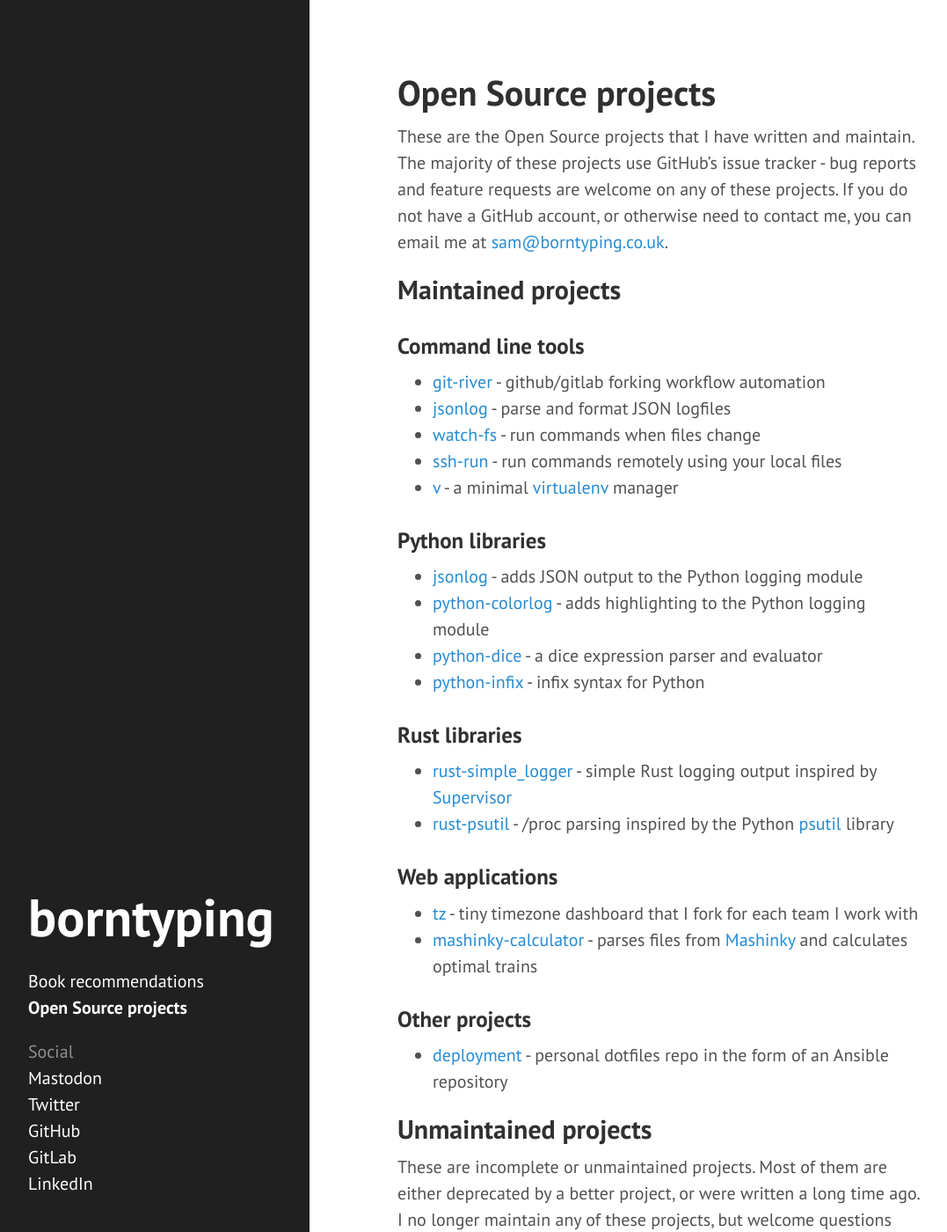
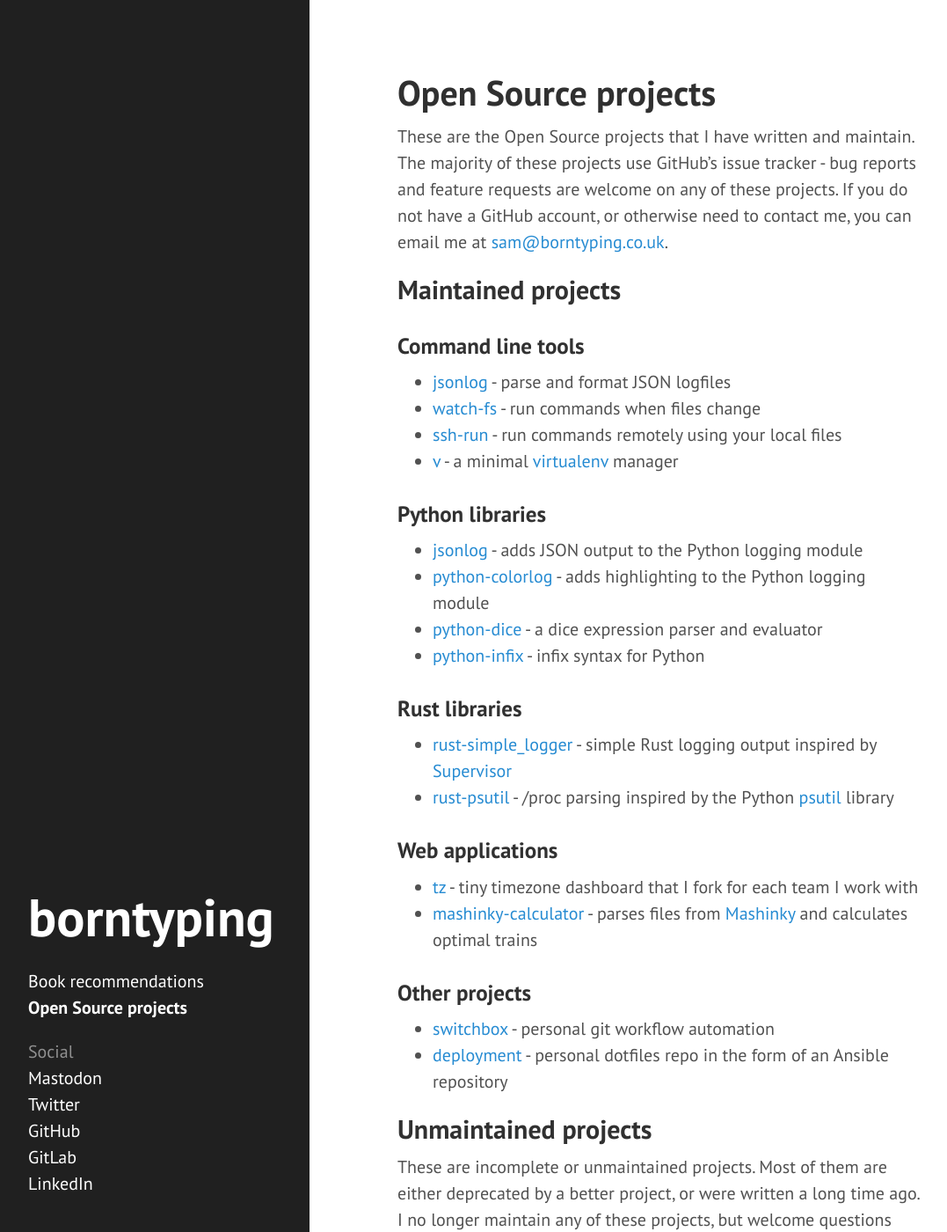
Before and after one commit to borntyping/borntyping.github.io, a Jekyll site: the page built from open-source.md, in a window 1280 px wide and 1400 px high. Shown: the whole window at 88% size, without its empty margins (8-1085 px from the left). Built offline with Jekyll 4.4.1, drawn with Linux system fonts in a browser that asks for light colours; some of the changed lines change nothing that is shown; some of the changed text lies outside the part shown.

Commit message:
Update open-source.md

```diff
--- a/open-source.md
+++ b/open-source.md
@@ -10,7 +10,6 @@
 
 ### Command line tools
 
-* [git-river](https://github.com/datto/git-river) - github/gitlab forking workflow automation
 * [jsonlog](https://github.com/borntyping/jsonlog) - parse and format JSON logfiles
 * [watch-fs](https://github.com/borntyping/watch-fs) - run commands when files change
 * [ssh-run](https://github.com/borntyping/ssh-run) - run commands remotely using your local files
@@ -35,11 +34,16 @@
 
 ### Other projects
 
+* [switchbox](https://github.com/borntyping/switchbox) - personal git workflow automation
 * [deployment](https://github.com/borntyping/deployment) - personal dotfiles repo in the form of an Ansible repository
 
 ## Unmaintained projects
 
 These are incomplete or unmaintained projects. Most of them are either deprecated by a better project, or were written a long time ago. I no longer maintain any of these projects, but welcome questions about them.
+
+### 2022
+
+* [git-river](https://github.com/datto/git-river) - github/gitlab forking workflow automation
 
 ### 2018
 
```
